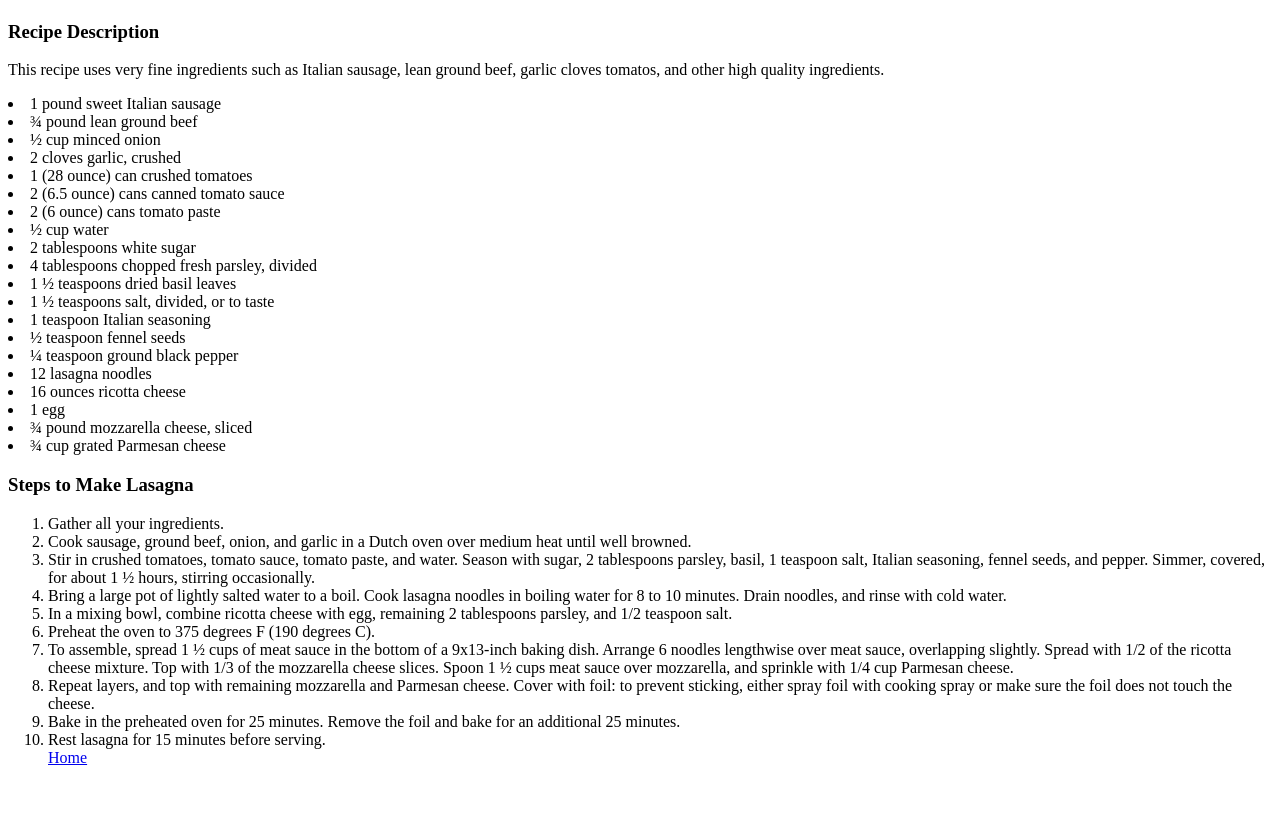
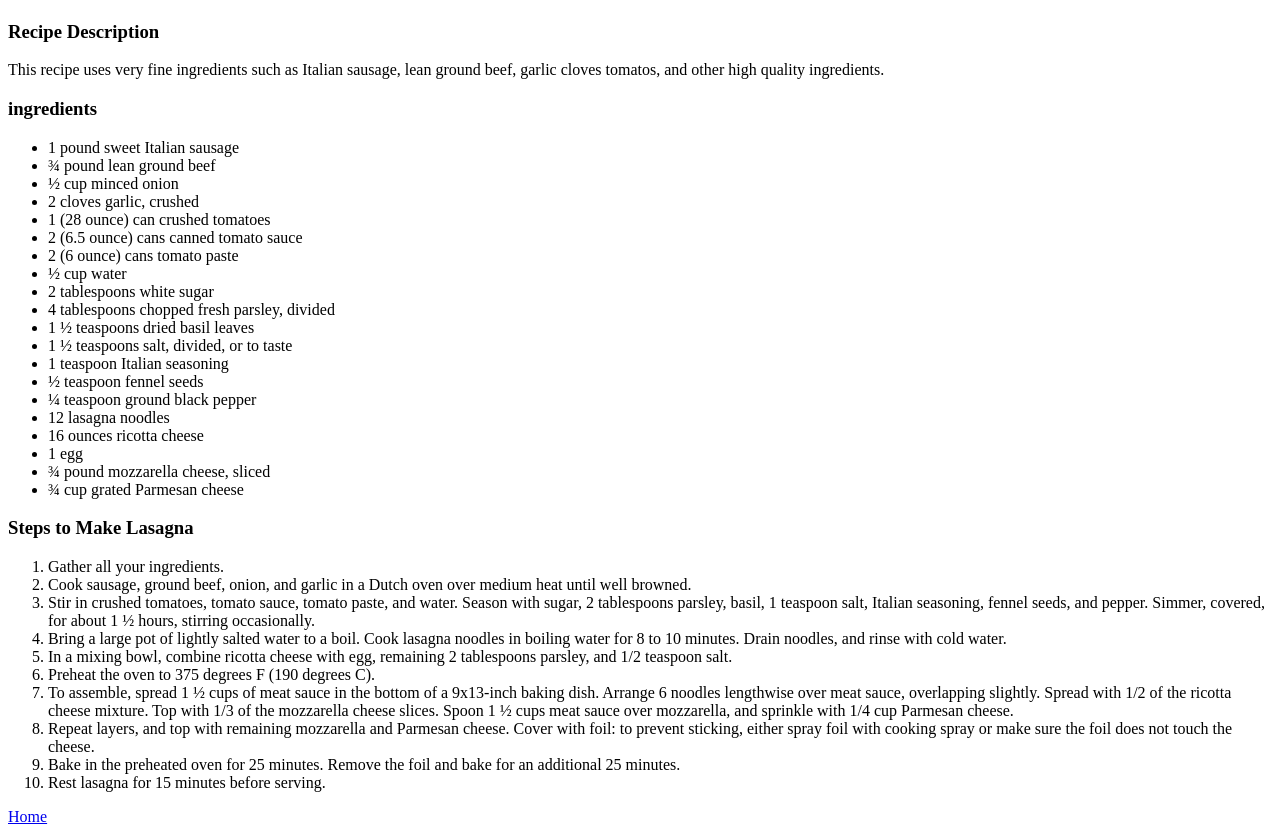
Before and after one commit to BurnoutAndrew/odin-recipes, a plain HTML site: page recipes/lasagna.html in a window 1280 px wide. Shown: the part 645-1479 px from the top of the page. Before the commit the page ends 1428 px from the top, so only its background shows below. Drawn offline with Linux system fonts and the light colour scheme.

Commit message:
Added heading and bullet points to Lasagna

```diff
--- a/recipes/lasagna.html
+++ b/recipes/lasagna.html
@@ -9,7 +9,8 @@
         <img src="../images/Lasagna.webp" alt="Delicious Looking Lasagna">
         <h3>Recipe Description</h3>
         <p>This recipe uses very fine ingredients such as Italian sausage, lean ground beef, garlic cloves tomatos, and other high quality ingredients.</p>
-        <uo>
+        <h3>ingredients</h3>
+        <ul>
             <li>1 pound sweet Italian sausage</li>
             <li>¾ pound lean ground beef</li>
             <li>½ cup minced onion</li>
@@ -30,7 +31,7 @@
             <li>1 egg</li>
             <li>¾ pound mozzarella cheese, sliced</li>
             <li>¾ cup grated Parmesan cheese</li>
-        </uo>
+        </ul>
         <h3>Steps to Make Lasagna</h3>
         <ol>
             <li>Gather all your ingredients.</li>
@@ -43,6 +44,7 @@
             <li>Repeat layers, and top with remaining mozzarella and Parmesan cheese. Cover with foil: to prevent sticking, either spray foil with cooking spray or make sure the foil does not touch the cheese.</li>
             <li>Bake in the preheated oven for 25 minutes. Remove the foil and bake for an additional 25 minutes.</li>
             <li>Rest lasagna for 15 minutes before serving.</li>
+        </ol>
         <a href="../index.html">Home</a>
     </body>
 </html>
```
Also changed, not shown: index.html (+3 -1 lines).
